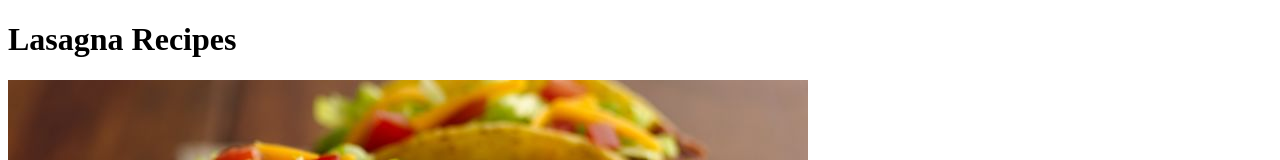
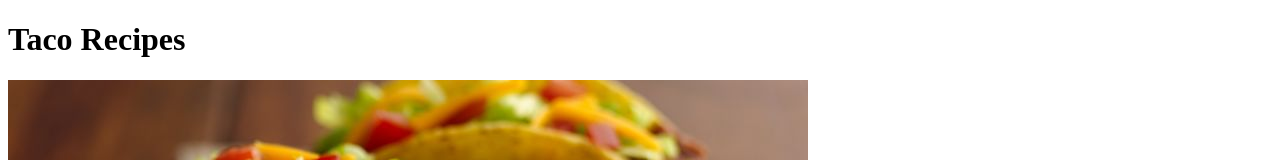
Before and after one commit to ColdAndromeda/odin-recipes, a plain HTML site: page recipes/taco.html in a window 1280 px wide. Shown: the top 160 px of the page. Drawn offline with Linux system fonts and the light colour scheme.

Commit message:
Update taco.html

```diff
--- a/recipes/taco.html
+++ b/recipes/taco.html
@@ -7,7 +7,7 @@
 </head>
 
 <body>
-    <h1>Lasagna Recipes</h1>
+    <h1>Taco Recipes</h1>
     <img src="../photos/Taco.jpg" alt="Picture of a Taco">
     <p>
     <h2>Homemade Taco Ingredients</h2>
```
